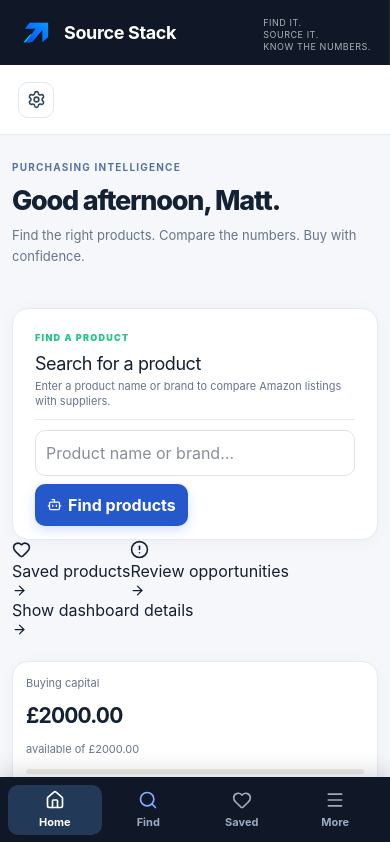
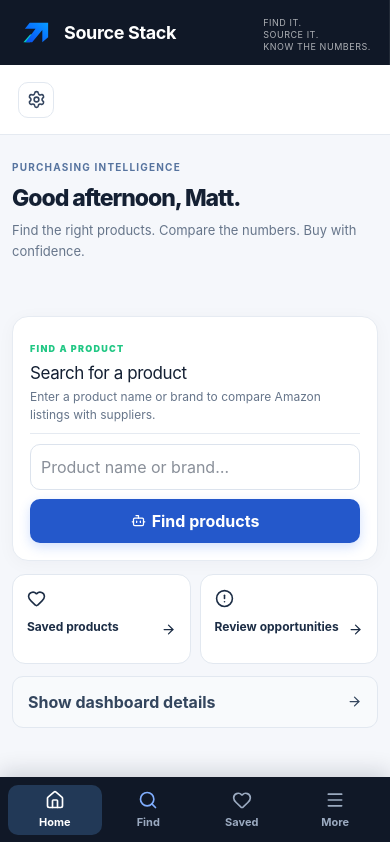
Before and after one commit to mattygribb-beep/stockwise, a Next.js app: page / in a window 390 px wide. Shown: the top 842 px of the page. Built offline with nearby package versions, Linux system fonts and the light colour scheme.

Commit message:
Style compact mobile home and optional dashboard details

```diff
--- a/app/globals.css
+++ b/app/globals.css
@@ -188,3 +188,23 @@ button{transition:background-color .15s ease,box-shadow .15s ease}
  .shell{padding-bottom:76px}
  .headerActions i{display:none}
 }
+
+
+/* Search-first mobile home: dashboard remains available on demand. */
+.mobileHomeQuick,.mobileDashboardToggle{display:none}
+@media(max-width:900px){
+ .overviewHero .title{margin-bottom:12px}
+ .overviewHero .title h1{font-size:23px}
+ .overviewFindProduct{padding:17px!important;margin-bottom:13px}
+ .overviewFindProduct .sectionHead h2{font-size:17px}
+ .overviewFindProduct .sectionHead p{font-size:12px;line-height:1.45}
+ .overviewFindProduct .quick{display:flex;flex-direction:column;gap:9px}
+ .overviewFindProduct .quick input{min-width:0!important;width:100%;min-height:46px}
+ .overviewFindProduct .quick button{width:100%;justify-content:center;min-height:44px}
+ .mobileHomeQuick{display:grid;grid-template-columns:1fr 1fr;gap:9px;margin-bottom:12px}
+ .mobileHomeQuick button{display:flex;flex-direction:column;align-items:flex-start;gap:10px;min-height:90px;padding:14px;border:1px solid #e2e8f0;border-radius:13px;background:#fff;color:#1c2d45;font-weight:700;text-align:left;font-size:12px}
+ .mobileHomeQuick button svg:last-child{align-self:flex-end;margin-top:-24px}
+ .mobileDashboardToggle{display:flex;align-items:center;justify-content:space-between;width:100%;padding:13px 15px;margin:0 0 14px;border:1px solid #e2e8f0;background:#f8fafc;border-radius:11px;color:#34465e;font-weight:700}
+ .mobileDashboardCollapsed{display:none}
+ .mobileDashboardExpanded{display:block}
+}
```
